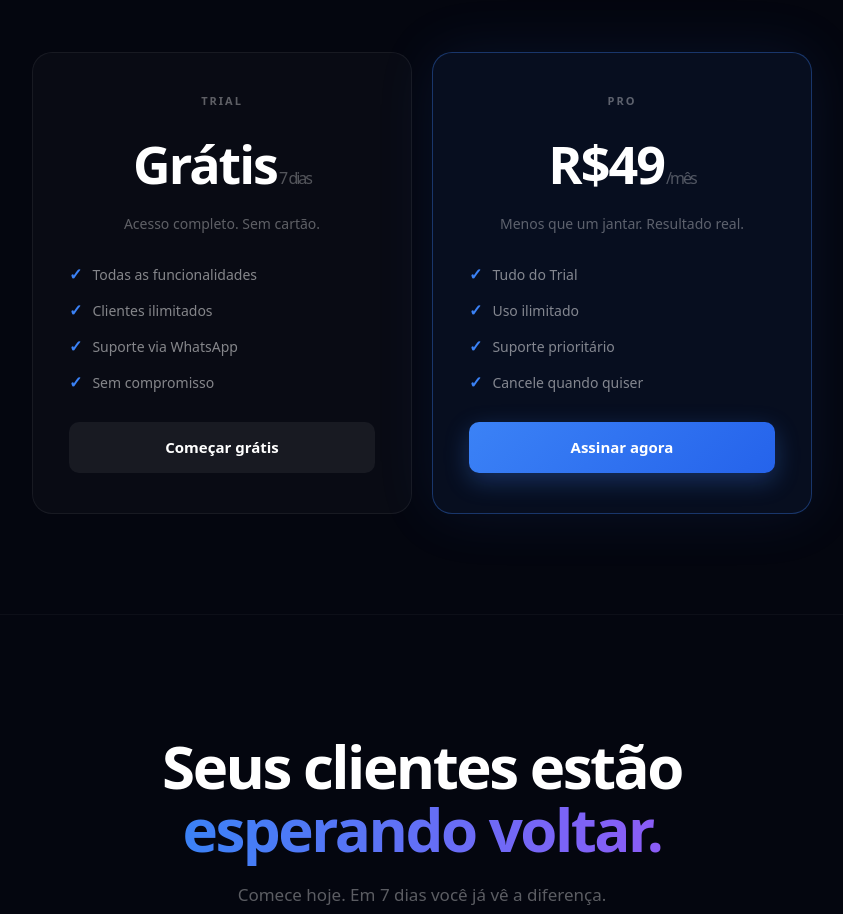
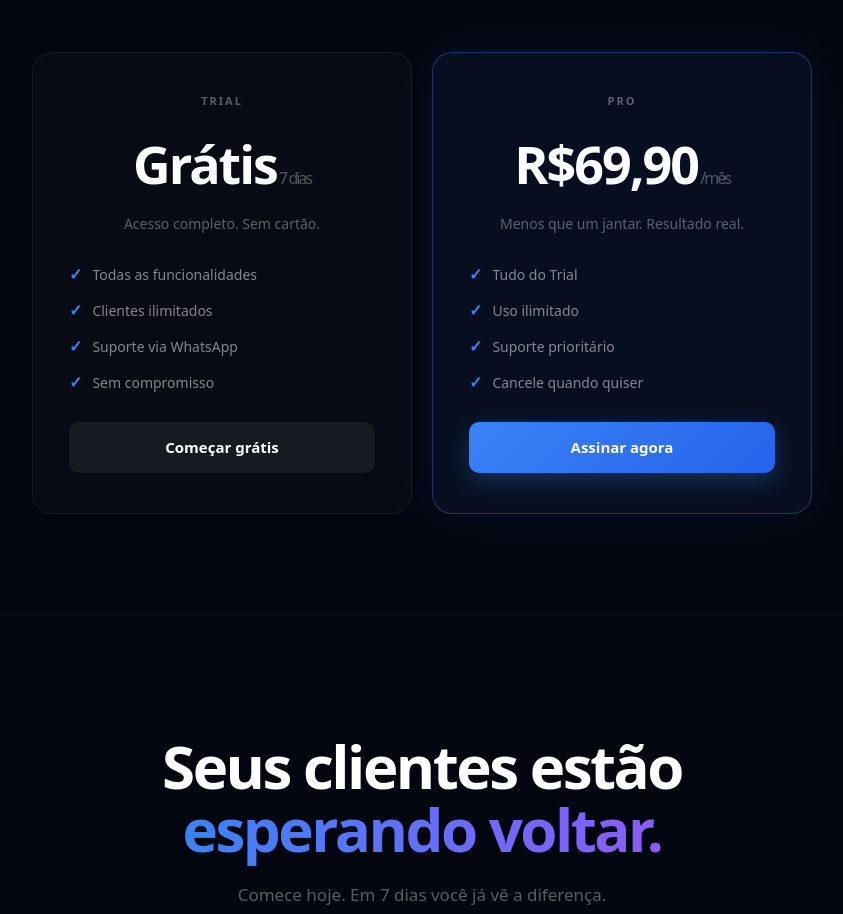
Before and after one commit to racconwearoficial-jpg/nexus360, a Next.js app: page / in a window 1280 px wide. Shown: the part 6160-7074 px from the top of the page, without its empty margins (218-1061 px from the left). Built offline with nearby package versions, Linux system fonts and the light colour scheme.

Commit message:
fix: preco plano pro R$69,90

```diff
--- a/app/page.tsx
+++ b/app/page.tsx
@@ -227,7 +227,7 @@ export default function Home() {
           <div style={{ display: "grid", gridTemplateColumns: "repeat(auto-fit, minmax(280px, 1fr))", gap: 20 }}>
             {[
               { name: "TRIAL", price: "Grátis", period: "7 dias", desc: "Acesso completo. Sem cartão.", items: ["Todas as funcionalidades", "Clientes ilimitados", "Suporte via WhatsApp", "Sem compromisso"], cta: "Começar grátis", href: "/register", highlight: false },
-              { name: "PRO", price: "R$49", period: "/mês", desc: "Menos que um jantar. Resultado real.", items: ["Tudo do Trial", "Uso ilimitado", "Suporte prioritário", "Cancele quando quiser"], cta: "Assinar agora", href: "/register", highlight: true },
+              { name: "PRO", price: "R\$69,90", period: "/mês", desc: "Menos que um jantar. Resultado real.", items: ["Tudo do Trial", "Uso ilimitado", "Suporte prioritário", "Cancele quando quiser"], cta: "Assinar agora", href: "/register", highlight: true },
             ].map(p => (
               <div key={p.name} style={{ background: p.highlight ? "rgba(59,130,246,0.07)" : "rgba(255,255,255,0.025)", border: p.highlight ? "1px solid rgba(59,130,246,0.35)" : "1px solid rgba(255,255,255,0.06)", borderRadius: 20, padding: "40px 36px", boxShadow: p.highlight ? "0 0 60px rgba(59,130,246,0.1)" : "none" }}>
                 <div style={{ fontSize: 11, color: "rgba(255,255,255,0.35)", fontWeight: 700, textTransform: "uppercase" as const, letterSpacing: 2, marginBottom: 16 }}>{p.name}</div>
```
